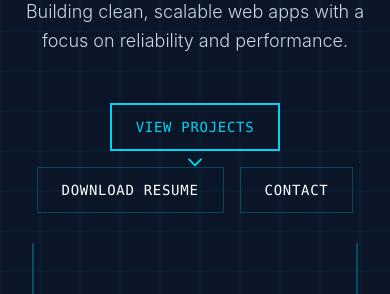
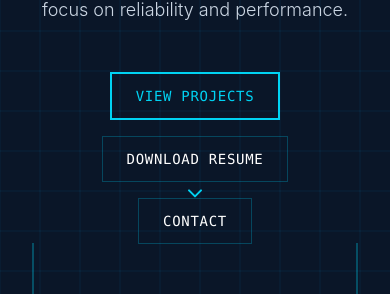
Before and after one commit to BreicheSinal/BreicheSinalPortfolio, a React (Vite) app: page / in a window 390 px wide. Shown: the part 409-703 px from the top of the page. Built offline with nearby package versions, Linux system fonts and the light colour scheme; no server answers.

Commit message:
fixed buttons in hero section

```diff
--- a/src/app/App.tsx
+++ b/src/app/App.tsx
@@ -65,7 +65,7 @@ export default function App() {
             initial={{ opacity: 0 }}
             animate={{ opacity: 1 }}
             transition={{ duration: 0.6, delay: 3 }}
-            className="flex gap-4 justify-center flex-wrap"
+            className="flex flex-col gap-4 justify-center items-center sm:flex-row sm:flex-wrap"
           >
             <a
               href="#projects"
```
